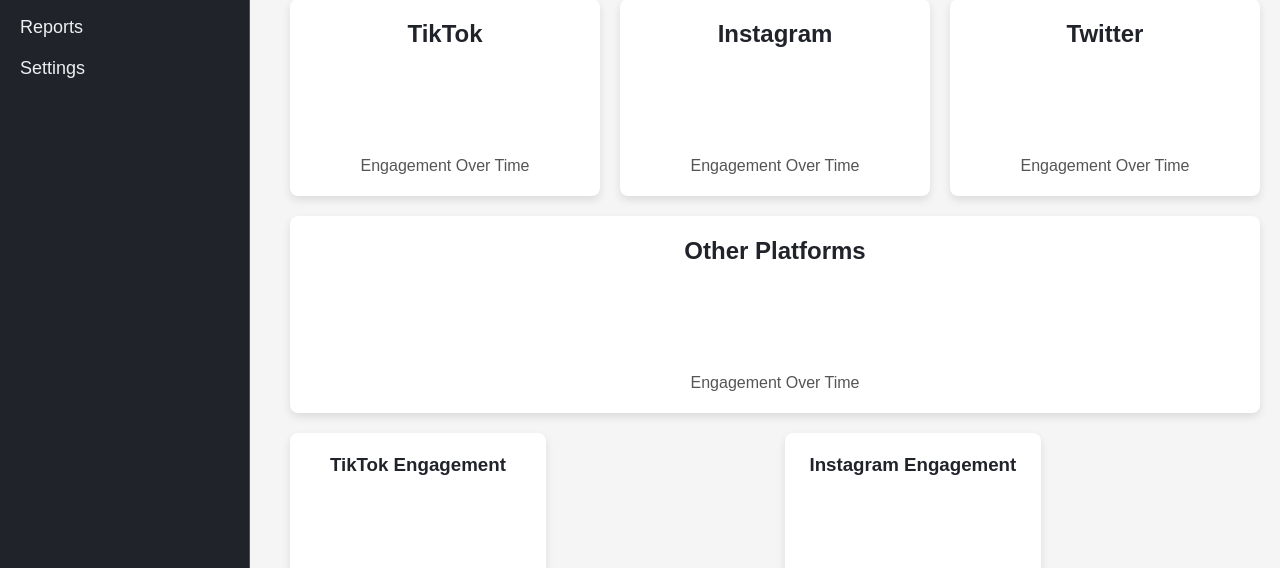
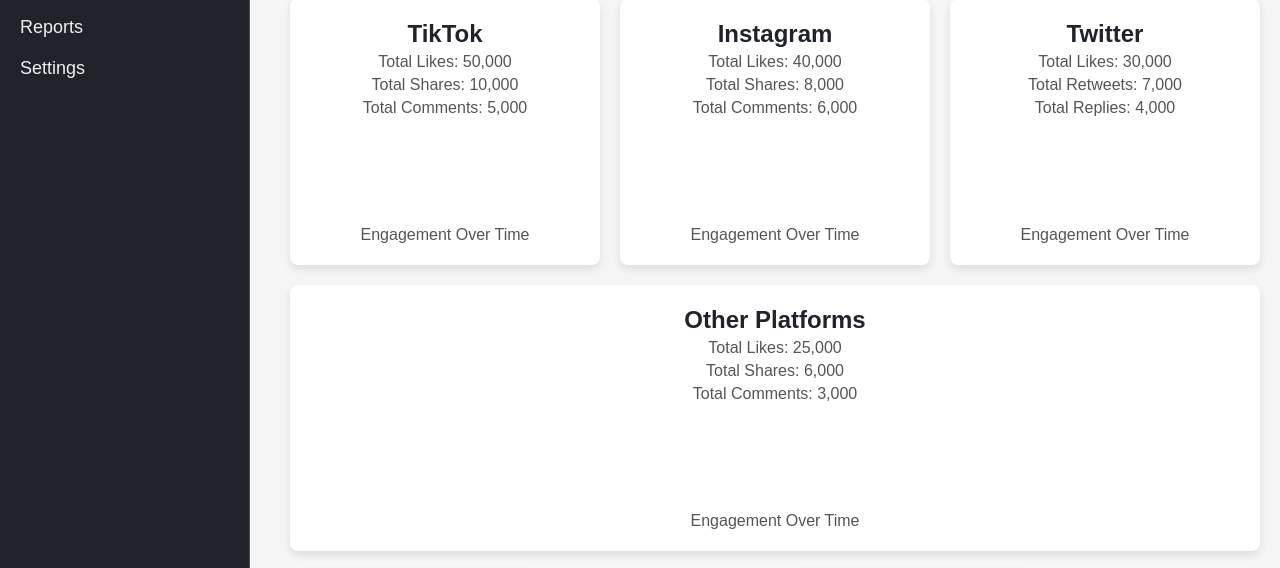
Before and after one commit to Atlegapeople/precisionhub, a plain HTML site: page campaigns.html in a window 1280 px wide. Shown: the part 174-742 px from the top of the page. Drawn offline with nearby package versions, Linux system fonts and the light colour scheme.

Commit message:
updated pages

```diff
--- a/campaigns.html
+++ b/campaigns.html
@@ -250,21 +250,33 @@
         <div class="campaigns-container">
             <div class="campaign-card">
                 <h3 class="custom-red">TikTok</h3>
+                <p>Total Likes: 50,000</p>
+                <p>Total Shares: 10,000</p>
+                <p>Total Comments: 5,000</p>
                 <canvas id="tiktokEngagementChart" width="200" height="100"></canvas>
                 <p class="custom-grey">Engagement Over Time</p>
             </div>
             <div class="campaign-card">
                 <h3 class="custom-red">Instagram</h3>
+                <p>Total Likes: 40,000</p>
+                <p>Total Shares: 8,000</p>
+                <p>Total Comments: 6,000</p>
                 <canvas id="instagramEngagementChart" width="200" height="100"></canvas>
                 <p class="custom-grey">Engagement Over Time</p>
             </div>
             <div class="campaign-card">
                 <h3 class="custom-red">Twitter</h3>
+                <p>Total Likes: 30,000</p>
+                <p>Total Retweets: 7,000</p>
+                <p>Total Replies: 4,000</p>
                 <canvas id="twitterEngagementChart" width="200" height="100"></canvas>
                 <p class="custom-grey">Engagement Over Time</p>
             </div>
             <div class="campaign-card">
                 <h3 class="custom-red">Other Platforms</h3>
+                <p>Total Likes: 25,000</p>
+                <p>Total Shares: 6,000</p>
+                <p>Total Comments: 3,000</p>
                 <canvas id="otherPlatformsChart" width="200" height="100"></canvas>
                 <p class="custom-grey">Engagement Over Time</p>
             </div>
```
